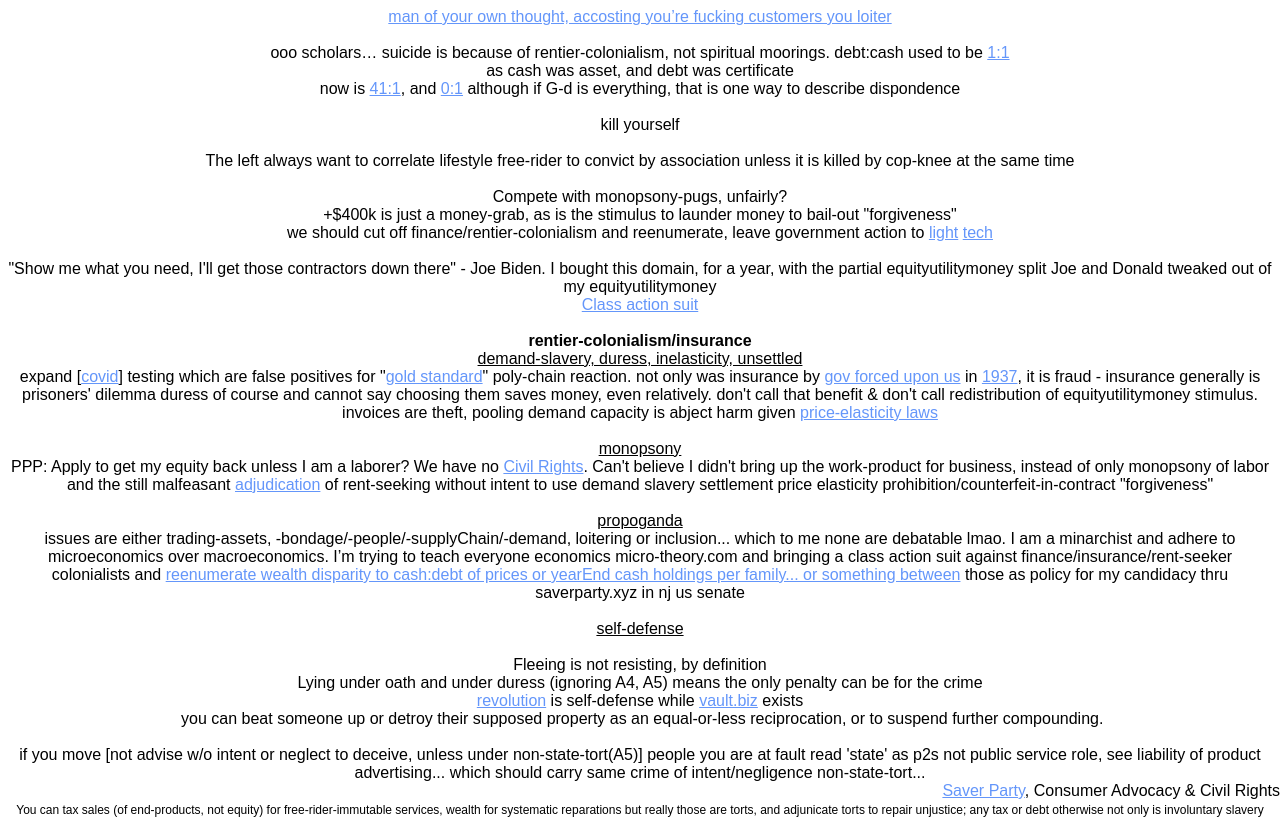
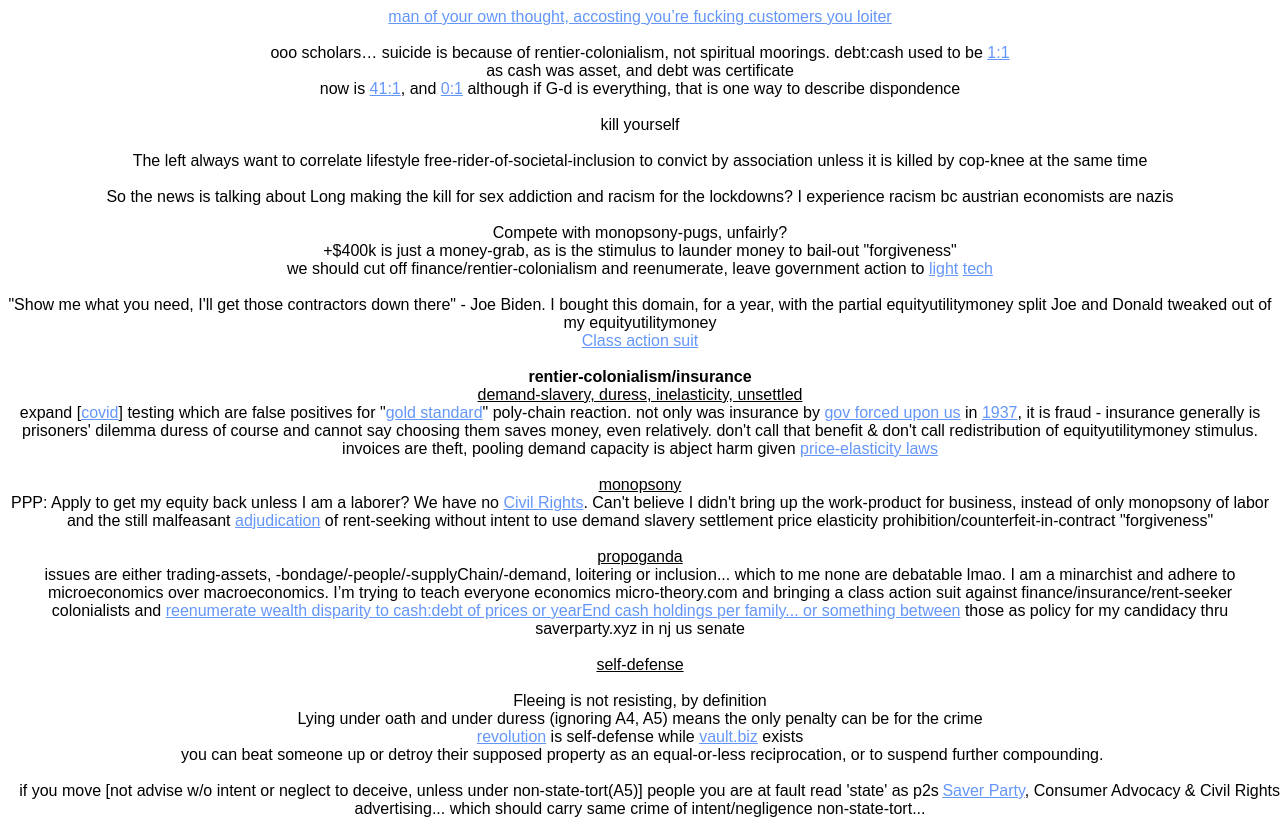
Before and after one commit to NickCarducci/BillBidenOrg, a React (Create React App) app: page / in a window 1280 px wide. Shown: the top 819 px of the page. Built offline with nearby package versions, Linux system fonts and the light colour scheme.

Commit message:
Update App.js

```diff
--- a/src/App.js
+++ b/src/App.js
@@ -22,8 +22,14 @@ export default function App() {
       kill yourself
       <br />
       <br />
-      The left always want to correlate lifestyle free-rider to convict by
-      association unless it is killed by cop-knee at the same time
+      The left always want to correlate lifestyle
+      free-rider-of-societal-inclusion to convict by association unless it is
+      killed by cop-knee at the same time
+      <br />
+      <br />
+      So the news is talking about Long making the kill for sex addiction and
+      racism for the lockdowns? I experience racism bc austrian economists are
+      nazis
       <br />
       <br />
       Compete with monopsony-pugs, unfairly?
```
